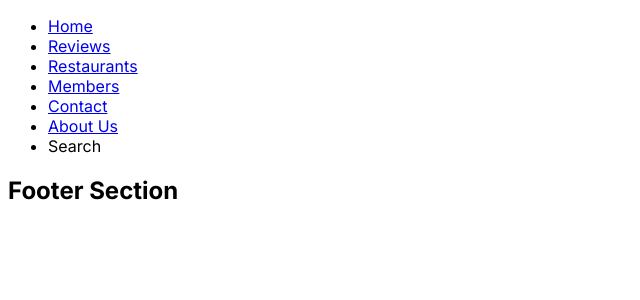
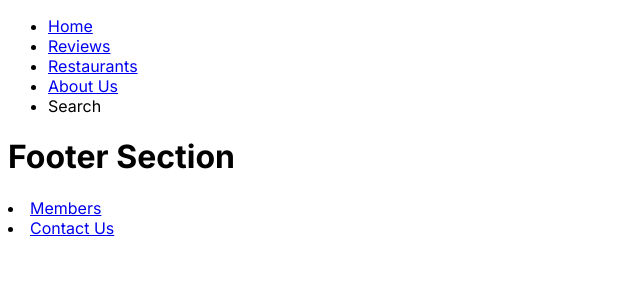
Before and after one commit to CorinaNC/mcfc, a Next.js app in the folder multicultural-food-club/: page / in a window 1280 px wide. Shown: the top 300 px of the page, without its empty margins (0-640 px from the left). Built offline with nearby package versions, Linux system fonts and the light colour scheme.

Commit message:
added header to each page and edited footer

```diff
--- a/multicultural-food-club/app/about/page.tsx
+++ b/multicultural-food-club/app/about/page.tsx
@@ -1,5 +1,6 @@
 import React from "react"
 import Head from "../../components/head"
+
 export default function About() {
     return (
         <React.Fragment>
--- a/multicultural-food-club/app/contact/page.tsx
+++ b/multicultural-food-club/app/contact/page.tsx
@@ -1,8 +1,11 @@
 import React from "react"
+import Head from "../../components/head"
 
 export default function Contact() {
     return (
         <React.Fragment>
+            <Head />
+            <title>Contact Us</title>
             <h2>Contact</h2>
             <p>yada yada</p>
         </React.Fragment>
--- a/multicultural-food-club/app/members/page.tsx
+++ b/multicultural-food-club/app/members/page.tsx
@@ -1,8 +1,11 @@
 import React from "react"
+import Head from "@/components/head"
 
 export default function Members() {
     return (
         <React.Fragment>
+            <Head />
+        <title>Members</title>
             <h2>Members</h2>
             <p>moldy pizza</p>
         </React.Fragment>
--- a/multicultural-food-club/app/page.tsx
+++ b/multicultural-food-club/app/page.tsx
@@ -1,11 +1,12 @@
 import Image from 'next/image'
 import styles from './page.module.css'
 import Head from '../components/head'
-import Footer from './foot'
+import Footer from '../components/foot'
 
 export default function Home() {
   return (
     <html lang='en'>
+
       <div>
         <body>
         <Head />
--- a/multicultural-food-club/app/restaurants/page.tsx
+++ b/multicultural-food-club/app/restaurants/page.tsx
@@ -1,8 +1,11 @@
 import React from "react"
+import Head from "@/components/head"
 
 export default function Restaurants() {
     return (
         <React.Fragment>
+            <Head />
+            <title>Restaurants</title>
             <h2>Restaurants</h2>
             <p>yada yada</p>
         </React.Fragment>
--- a/multicultural-food-club/app/reviews/page.tsx
+++ b/multicultural-food-club/app/reviews/page.tsx
@@ -1,8 +1,11 @@
 import React from "react"
+import Head from "@/components/head"
 
 export default function Reviews() {
     return (
         <React.Fragment>
+            <Head />
+            <title>Review Page</title>
             <h2>Reviews</h2>
             <p>yada yada</p>
         </React.Fragment>
--- a/multicultural-food-club/app/foot.tsx
+++ b/multicultural-food-club/components/foot.tsx
@@ -4,7 +4,9 @@ export default function Footer() {
     return (
         <React.Fragment>
             <footer>
-                <h2>Footer Section</h2>
+                <h1>Footer Section</h1>
+            <li><a href='./members'>Members</a></li>
+            <li><a href='./contact'>Contact Us</a></li>
             </footer>
         </React.Fragment>
     )
--- a/multicultural-food-club/components/head.tsx
+++ b/multicultural-food-club/components/head.tsx
@@ -4,17 +4,18 @@ export default function Head() {
 
     return (
     <React.Fragment>
+      <div class="header">
         <nav>
           <ul>
             <li><a href='./'>Home</a></li>
             <li><a href='./reviews'>Reviews</a></li>
             <li><a href='./restaurants'>Restaurants</a></li>
-          <li><a href='./members'>Members</a></li>
-          <li><a href='./contact'>Contact</a></li>
+
             <li><a href='./about'>About Us</a></li>
             <li>Search</li>
           </ul>
       </nav>
+      </div>
     </React.Fragment>
     )
   }
```
Lines whose indentation alone changed are shown as unchanged.
